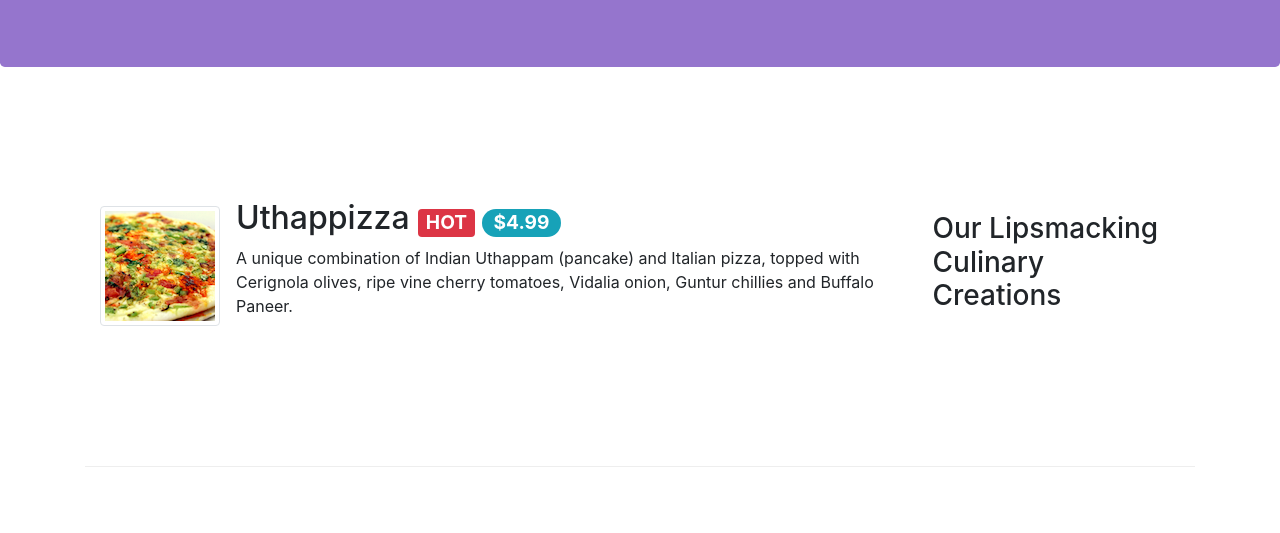
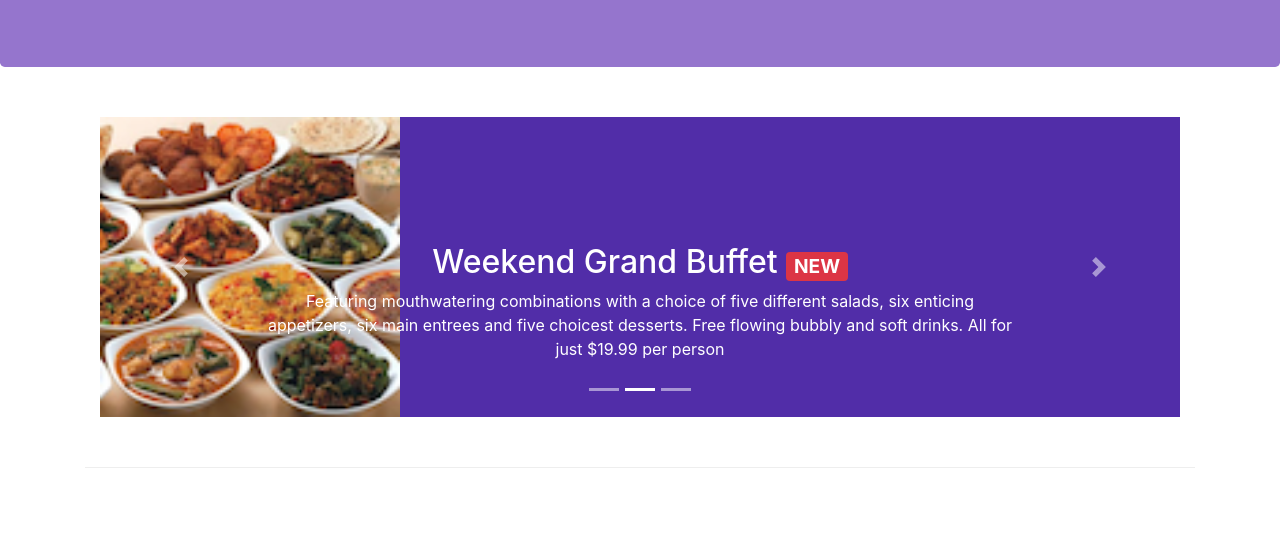
Before and after one commit to Venkat-juju/conFusion, a website: page index.html in a window 1280 px wide. Shown: the part 267-800 px from the top of the page. Drawn offline with nearby package versions, Linux system fonts and the light colour scheme.

Commit message:
carousel

```diff
--- a/css/styles.css
+++ b/css/styles.css
@@ -53,3 +53,18 @@
 	border: none;
 	border-bottom: 2px solid blue !important;
 }
+
+.carousel {
+	background-color: #512DA8;
+}
+
+.carousel-item {
+	height: 300px;
+}
+
+.carousel-item img {
+	position: absolute;
+	left: 0;
+	top: 0;
+	min-height: 300px;
+}
--- a/index.html
+++ b/index.html
@@ -100,6 +100,47 @@
     </header>
 
     <div class="container">
+        <div class="row row-content">
+            <div class="col">
+                <div class="carousel slide" id="mycarousel" data-ride="carousal">
+                    <div class="carousel-inner" role="listbox">
+                        <div class="carousel-item">
+                            <img src="/img/uthappizza.png" class="d-block img-fluid" alt="Uthappizza">
+                            <div class="carousel-caption">
+                                <h2>Uthappizza <small><span class="badge badge-danger">HOT</span> <span class="badge badge-pill badge-info">$4.99</span></small></h2>
+                                <p class="d-none d-sm-block">A unique combination of Indian Uthappam (pancake) and Italian pizza, topped with Cerignola olives, ripe vine cherry tomatoes, Vidalia onion, Guntur chillies and Buffalo Paneer.</p>
+                            </div>
+                        </div>
+                        <div class="carousel-item active">
+                            <img src="/img/buffet.png" alt="buffet" class="img-fluid d-block">
+                            <div class="carousel-caption">
+                                <h2>Weekend Grand Buffet <small><span class="badge badge-danger mt-0">NEW</span></small></h2>
+                                <p class="d-none d-sm-block">Featuring mouthwatering combinations with a choice of five different salads, six enticing appetizers, six main entrees and five choicest desserts. Free flowing bubbly and soft drinks. All for just $19.99 per person </p>
+                            </div>
+                        </div>
+                        <div class="carousel-item">
+                            <img src="/img/alberto.png" alt="alberto" class="img-fluid d-block">
+                            <div class="carousel-caption">
+                                <h2>Alberto Somayya</h2>
+                                <h4>Executive Chef</h4>
+                                <p class="d-none d-sm-block">Award winning three-star Michelin chef with wide International experience having worked closely with whos-who in the culinary world, he specializes in creating mouthwatering Indo-Italian fusion experiences. </p>
+                            </div>
+                        </div>
+                        <ol class="carousel-indicators">
+                            <li data-target="#mycarousel" data-slide-to="0"></li>
+                            <li data-target="#mycarousel" data-slide-to="1" class="active"></li>
+                            <li data-target="#mycarousel" data-slide-to="2"></li>
+                        </ol>
+                        <a class="carousel-control-prev" href="#mycarousel" role="button" data-slide="prev">
+                            <span class="carousel-control-prev-icon"></span>
+                        </a>
+                        <a class="carousel-control-next" href="#mycarousel" role="button" data-slide="next">
+                            <span class="carousel-control-next-icon"></span>
+                        </a>
+                    </div>
+                </div>
+            </div>
+        </div>
         <div class="row row-content align-items-center">
             <div class="col-12 col-sm-4 col-md-3 order-sm-last">
                 <h3>Our Lipsmacking Culinary Creations</h3>
@@ -112,7 +153,6 @@
                         <p class="d-none d-sm-block">A unique combination of Indian Uthappam (pancake) and Italian pizza, topped with Cerignola olives, ripe vine cherry tomatoes, Vidalia onion, Guntur chillies and Buffalo Paneer.</p>
                     </div>
                 </div>
-
             </div>
         </div>
 
```
